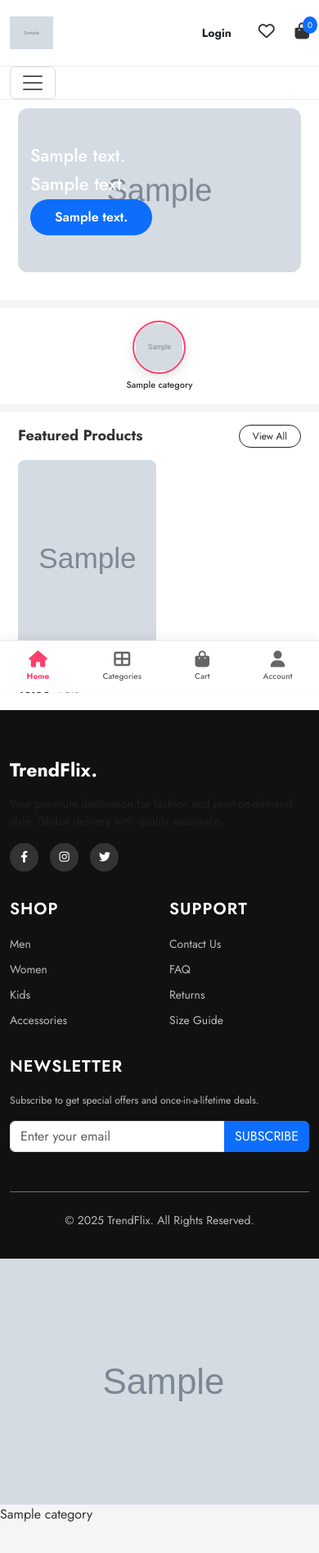
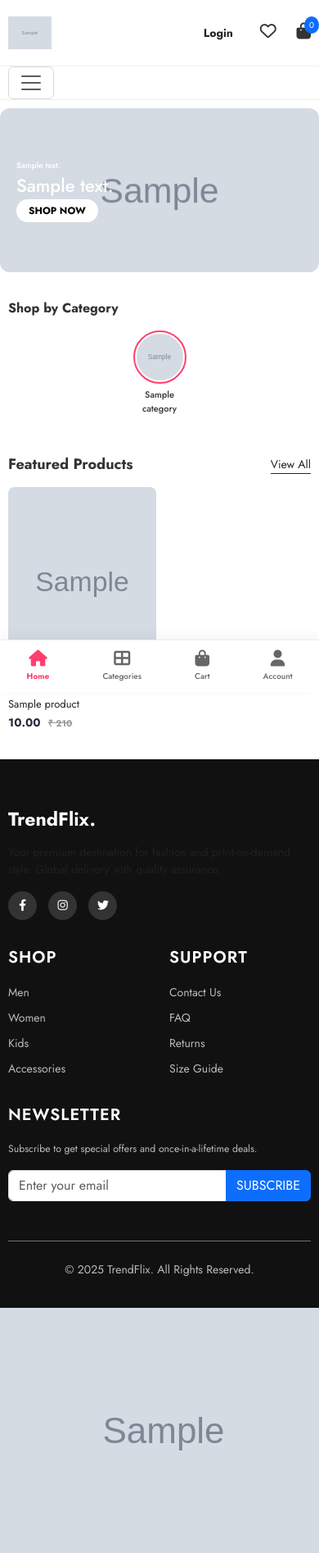
Before and after one commit to zahidbasha353-droid/trendflix-live, a Django app: page / in a window 390 px wide; the page is wider, and only the part inside the window is pictured. Shown: the top 1894 px of that part at 82% size. Run offline with Django 5.2, Linux system fonts and the light colour scheme; tables that the repository leaves empty hold one stand-in row (values such as "Sample post"); grey boxes marked "Sample" are stand-in pictures.

Commit message:
Updated Home Page with Premium Design

```diff
--- a/store/templates/index.html
+++ b/store/templates/index.html
@@ -5,110 +5,105 @@
 {% block content %}
 <style>
     /* =========================================
-       DESKTOP STYLES (Original Website Design)
+       🖥️ DESKTOP STYLES (Pc/Laptop only)
        ========================================= */
+    @media (min-width: 769px) {
         .hero-wrap { padding: 30px 0; }
-    .main-banner { height: 450px; background-size: cover; background-position: center; border-radius: 10px; position: relative; overflow: hidden; display: flex; align-items: center; padding: 50px; }
-    .side-banner { height: 215px; background-size: cover; background-position: center; border-radius: 10px; position: relative; display: flex; align-items: center; padding: 30px; margin-bottom: 20px; transition: 0.3s; }
-    .side-banner:last-child { margin-bottom: 0; }
+        .main-banner { height: 450px; background-size: cover; background-position: center; border-radius: 10px; padding: 50px; display: flex; align-items: center; }
+        .side-banner { height: 215px; background-size: cover; background-position: center; border-radius: 10px; padding: 30px; display: flex; align-items: center; margin-bottom: 20px; transition: 0.3s; }
+        .side-banner:hover { transform: translateY(-5px); }
 
-    /* Product Card Desktop */
-    .product-card { border: 1px solid #f0f0f0; border-radius: 8px; overflow: hidden; transition: 0.3s; background: white; position: relative; margin-bottom: 30px; }
+        /* Desktop Product Card */
+        .product-card { border: 1px solid #f0f0f0; border-radius: 8px; overflow: hidden; transition: 0.3s; background: white; margin-bottom: 30px; }
         .product-card:hover { box-shadow: 0 10px 30px rgba(0,0,0,0.08); border-color: white; }
-    .product-img-wrap { height: 280px; position: relative; overflow: hidden; background: #f9f9f9; }
+        .product-img-wrap { height: 280px; position: relative; background: #f9f9f9; overflow: hidden; }
         .product-img-link img { width: 100%; height: 100%; object-fit: cover; transition: 0.5s; }
         .product-card:hover .product-img-link img { transform: scale(1.05); }
 
-    /* Actions Desktop */
-    .product-actions { position: absolute; top: 15px; right: -50px; transition: 0.3s; display: flex; flex-direction: column; gap: 10px; z-index: 10; }
+        /* Desktop Actions */
+        .product-actions { position: absolute; top: 15px; right: -50px; transition: 0.3s; display: flex; flex-direction: column; gap: 10px; }
         .product-card:hover .product-actions { right: 15px; }
-    .action-btn { width: 35px; height: 35px; background: white; border-radius: 50%; display: flex; align-items: center; justify-content: center; color: #333; box-shadow: 0 3px 10px rgba(0,0,0,0.1); transition: 0.3s; }
+        .action-btn { width: 35px; height: 35px; background: white; border-radius: 50%; display: flex; align-items: center; justify-content: center; color: #333; box-shadow: 0 3px 10px rgba(0,0,0,0.1); }
         .action-btn:hover { background: #0d6efd; color: white; }
 
-    .product-info { padding: 15px; text-align: center; }
-    .product-title { font-weight: 600; font-size: 15px; margin-bottom: 8px; white-space: nowrap; overflow: hidden; text-overflow: ellipsis; }
-    .product-price { color: #0d6efd; font-weight: 700; font-size: 16px; }
-    .btn-shop { background: #0d6efd; color: white; padding: 10px 30px; border-radius: 30px; font-weight: 600; border: none; transition: 0.3s; text-decoration: none; display: inline-block; }
+        /* Desktop Categories */
+        .cat-circle-item { text-align: center; width: 120px; display: inline-block; margin: 20px; transition: 0.3s; }
+        .cat-circle-item:hover { transform: translateY(-5px); }
+        .cat-img-box { width: 100px; height: 100px; border-radius: 50%; overflow: hidden; margin: 0 auto 15px; border: 2px solid transparent; }
+        .cat-circle-item:hover .cat-img-box { border-color: #0d6efd; }
 
-    /* Categories Desktop */
-    .cat-circle-item { text-align: center; margin: 30px 0; transition: 0.3s; width: 120px; display: inline-block;}
-    .cat-img-box { width: 100px; height: 100px; border-radius: 50%; overflow: hidden; margin: 0 auto 15px; border: 2px solid transparent; transition: 0.3s; box-shadow: 0 5px 15px rgba(0,0,0,0.1); }
-    .cat-circle-item:hover .cat-img-box { border-color: #0d6efd; }
-    .cat-img-box img { width: 100%; height: 100%; object-fit: cover; }
-
+        /* Hide Mobile Elements */
+        .mobile-only { display: none !important; }
+    }
 
     /* =========================================
-       🔥 MOBILE APP STYLES (Myntra/Ajio Look) 🔥
+       📱 MOBILE APP STYLES (Phone Only)
        ========================================= */
     @media (max-width: 768px) {
-        body { background-color: #f5f5f5; padding-bottom: 80px; } /* App background slight grey */
+        body { background-color: #fff; padding-bottom: 70px; }
 
-        /* 1. Header & Banner Clean up */
-        .hero-wrap { padding: 10px 10px; background: white; margin-bottom: 10px; }
-        .main-banner { height: 200px; padding: 15px; border-radius: 12px; }
-        .main-banner h1 { font-size: 22px; margin-bottom: 5px; }
-        .mobile-hidden { display: none !important; }
+        /* Mobile Layout Fixes */
+        .desktop-only { display: none !important; }
+        .container { padding-left: 10px; padding-right: 10px; }
 
-        /* 2. Categories (Instagram Stories Style) */
-        .category-section-mobile { background: white; padding: 15px 0; margin-bottom: 10px; }
-        .category-container-scroll {
+        /* 1. App Banner */
+        .hero-wrap { padding: 10px 0; }
+        .main-banner { height: 200px; border-radius: 12px; background-size: cover; background-position: center; padding: 20px; display: flex; align-items: center; }
+        .main-banner h1 { font-size: 22px; line-height: 1.2; margin-bottom: 5px; }
+        .main-banner h4 { font-size: 10px; margin-bottom: 5px; }
+        .btn-shop { padding: 5px 15px; font-size: 12px; border-radius: 20px; background: white; color: black; border: none; font-weight: bold; }
+
+        /* 2. Instagram Story Style Categories */
+        .category-scroll-container {
             display: flex;
             overflow-x: auto;
-            padding: 0 15px;
             gap: 15px;
-            white-space: nowrap;
-            scrollbar-width: none;
+            padding: 10px 5px;
+            scrollbar-width: none; /* Hide scrollbar */
         }
-        .category-container-scroll::-webkit-scrollbar { display: none; }
+        .category-scroll-container::-webkit-scrollbar { display: none; }
 
-        .cat-circle-item { margin: 0; width: auto; display: flex; flex-direction: column; align-items: center; }
-        /* Pink Ring for "Story" feel */
-        .cat-img-box { width: 65px; height: 65px; margin-bottom: 5px; border: 2px solid #ff3f6c; padding: 2px; }
-        .cat-name { font-size: 11px; font-weight: 500; color: #333; }
+        .cat-circle-item { display: flex; flex-direction: column; align-items: center; width: 70px; flex-shrink: 0; }
+        .cat-img-box { width: 65px; height: 65px; border-radius: 50%; border: 2px solid #ff3f6c; padding: 2px; margin-bottom: 5px; }
+        .cat-img-box img { width: 100%; height: 100%; border-radius: 50%; object-fit: cover; }
+        .cat-name { font-size: 11px; color: #333; font-weight: 500; text-align: center; }
 
-        /* 3. Product Grid (Professional App Grid) */
-        .products-section-mobile { background: white; padding: 15px 10px; }
-        .section-header-mobile { display: flex; justify-content: space-between; align-items: center; margin-bottom: 15px; }
+        /* 3. Myntra Style Product Grid */
+        .products-grid-mobile { display: grid; grid-template-columns: 1fr 1fr; gap: 10px; }
+        .product-card { border: none; margin-bottom: 10px; }
 
-        .product-card {
-            border: none;
-            margin-bottom: 0;
-            box-shadow: none;
-            background: transparent;
+        .product-img-wrap {
+            height: 230px; /* Taller images like fashion apps */
+            border-radius: 8px;
+            overflow: hidden;
+            background: #f4f4f4;
+            position: relative;
         }
+        .product-img-link img { width: 100%; height: 100%; object-fit: cover; }
 
-        /* Taller Image for Fashion (Aspect Ratio 3:4) */
-        .product-img-wrap {
-            height: 240px;
-            border-radius: 8px;
-            background: #eee;
-            margin-bottom: 8px;
-        }
+        .product-info { padding: 8px 0; text-align: left; }
+        .product-title { font-size: 13px; color: #282c3f; margin-bottom: 2px; white-space: nowrap; overflow: hidden; text-overflow: ellipsis; }
+        .product-cat { font-size: 10px; color: #999; text-transform: uppercase; margin-bottom: 2px; }
+        .product-price { font-size: 14px; font-weight: 700; color: #282c3f; }
+        .old-price { font-size: 11px; color: #999; text-decoration: line-through; margin-left: 5px; }
 
-        .product-info { padding: 0; text-align: left; }
-        .product-title { font-size: 13px; color: #282c3f; margin-bottom: 2px; font-weight: 400; }
-        .product-cat { display: none; }
-        .product-price { font-size: 14px; color: #282c3f; font-weight: 700; }
-        .old-price { font-size: 11px; color: #999; font-weight: 400; }
+        /* Hide actions on mobile for clean look */
+        .product-actions { display: none; }
 
-        .product-actions { display: none; } /* Hide Hover Icons */
-        .btn-add-mobile { display: none; } /* Clean look, click image to buy */
-
-        /* 4. Bottom Navigation (Fixed App Bar) */
+        /* 4. Bottom Navigation */
         .bottom-nav {
             position: fixed; bottom: 0; left: 0; width: 100%;
             background: white; border-top: 1px solid #eee;
             display: flex; justify-content: space-around; padding: 12px 0;
-            z-index: 1000; box-shadow: 0 -4px 10px rgba(0,0,0,0.05);
+            z-index: 9999; box-shadow: 0 -4px 15px rgba(0,0,0,0.05);
         }
-        .nav-item-app { text-align: center; color: #666; text-decoration: none; font-size: 10px; font-weight: 500; }
-        .nav-item-app i { font-size: 20px; display: block; margin-bottom: 3px; }
-        .nav-item-app.active { color: #ff3f6c; font-weight: 700; } /* Myntra Red Highlight */
+        .nav-item-app { text-align: center; text-decoration: none; color: #666; font-size: 10px; font-weight: 500; }
+        .nav-item-app i { font-size: 20px; display: block; margin-bottom: 4px; }
+        .nav-item-app.active { color: #ff3f6c; font-weight: 700; }
     }
 </style>
 
-<div class="hero-wrap">
-    <div class="container">
+<div class="container hero-wrap">
     <div class="row">
         <div class="col-lg-8 mb-4 mb-lg-0">
             <div class="main-banner" style="background-image: url('{% if main_banner %}{{ main_banner.image.url }}{% else %}https://images.unsplash.com/photo-1483985988355-763728e1935b?auto=format&fit=crop&w=1470&q=80{% endif %}');">
@@ -116,7 +111,7 @@
                     {% if main_banner %}
                         <h4>{{ main_banner.small_text }}</h4>
                         <h1>{{ main_banner.main_text }}</h1>
-                            <a href="{{ main_banner.button_link }}" class="btn-shop">{{ main_banner.button_text }}</a>
+                        <a href="{{ main_banner.button_link }}" class="btn-shop">SHOP NOW</a>
                     {% else %}
                         <h4>New Collection</h4>
                         <h1>Summer Sale <br> Min 40% Off</h1>
@@ -126,43 +121,29 @@
             </div>
         </div>
 
-            <div class="col-lg-4 mobile-hidden">
+        <div class="col-lg-4 desktop-only">
             <div class="side-banner" style="background-image: url('{% if side_top %}{{ side_top.image.url }}{% else %}https://images.unsplash.com/photo-1542291026-7eec264c27ff?auto=format&fit=crop&w=1470&q=80{% endif %}');">
                 <div class="hero-content text-white">
-                        {% if side_top %}
-                            <h4>{{ side_top.small_text }}</h4>
-                            <h2>{{ side_top.main_text }}</h2>
-                            <a href="{{ side_top.button_link }}" class="text-white fw-bold text-decoration-underline">{{ side_top.button_text }}</a>
-                        {% else %}
                     <h4>Men's Shoes</h4>
                     <h2>Up to 50% Off</h2>
-                            <a href="#" class="text-white fw-bold text-decoration-underline">Discover Now</a>
-                        {% endif %}
                 </div>
             </div>
             <div class="side-banner" style="background-image: url('{% if side_bottom %}{{ side_bottom.image.url }}{% else %}https://images.unsplash.com/photo-1584917865442-de89df76afd3?auto=format&fit=crop&w=870&q=80{% endif %}');">
                 <div class="hero-content text-white">
-                        {% if side_bottom %}
-                            <h4>{{ side_bottom.small_text }}</h4>
-                            <h2>{{ side_bottom.main_text }}</h2>
-                            <a href="{{ side_bottom.button_link }}" class="text-white fw-bold text-decoration-underline">{{ side_bottom.button_text }}</a>
-                        {% else %}
                     <h4>Accessories</h4>
                     <h2>New Arrivals</h2>
-                            <a href="#" class="text-white fw-bold text-decoration-underline">Shop Bags</a>
-                        {% endif %}
-                    </div>
                 </div>
             </div>
         </div>
     </div>
 </div>
 
-<div class="category-section-mobile">
-    <div class="container">
-        <h6 class="fw-bold m-0 mb-3 d-none d-md-block text-center">Shop By Category</h6>
+<div class="container mb-4">
+    <div class="d-flex justify-content-between align-items-center mb-2 mobile-only">
+        <h6 class="fw-bold m-0">Shop by Category</h6>
+    </div>
 
-        <div class="category-container-scroll d-md-flex justify-content-center flex-wrap" style="gap: 20px;">
+    <div class="category-scroll-container d-lg-flex justify-content-center flex-wrap">
         {% for cat in categories %}
         <div class="cat-circle-item">
             <div class="cat-img-box">
@@ -179,16 +160,14 @@
         {% endfor %}
     </div>
 </div>
+
+<div class="container py-3">
+    <div class="d-flex justify-content-between align-items-center mb-3">
+        <h4 class="fw-bold m-0" style="font-size: 18px;">Featured Products</h4>
+        <a href="#" class="text-dark small text-decoration-none border-bottom border-dark">View All</a>
     </div>
 
-<div class="products-section-mobile">
-    <div class="container">
-        <div class="section-header-mobile">
-            <h3 class="fw-bold m-0" style="font-size: 18px;">Featured Products</h3>
-            <a href="#" class="btn btn-outline-dark btn-sm rounded-pill px-3" style="font-size: 12px;">View All</a>
-        </div>
-
-        <div class="row row-cols-2 row-cols-md-3 row-cols-lg-4 g-2">
+    <div class="row row-cols-2 row-cols-md-3 row-cols-lg-4 g-2 g-lg-4">
         {% for product in products %}
         <div class="col">
             <div class="product-card h-100">
@@ -211,18 +190,12 @@
                 </div>
 
                 <div class="product-info">
-                        <div class="product-cat text-muted small d-none d-md-block">{{ product.category }}</div>
+                    <div class="product-cat">{{ product.category }}</div>
                     <div class="product-title"><a href="{% url 'product_detail' product.id %}" class="text-decoration-none text-dark">{{ product.name }}</a></div>
-
-                        <div class="text-warning small mb-2 d-none d-md-block">
-                            <i class="fas fa-star"></i><i class="fas fa-star"></i><i class="fas fa-star"></i><i class="fas fa-star"></i><i class="fas fa-star-half-alt"></i>
-                        </div>
 
                     <div class="product-price">
                         {{ product.selling_price|currency:request }}
-                            <span class="old-price text-decoration-line-through ms-1">
-                                ₹ {{ product.cost_price|add:"200" }}
-                            </span>
+                        <span class="old-price">₹ {{ product.cost_price|add:"200" }}</span>
                     </div>
                 </div>
             </div>
@@ -230,25 +203,23 @@
         {% endfor %}
     </div>
 </div>
-</div>
 
-<style>
-    /* Desktop Hide */
-    @media (min-width: 769px) { .bottom-nav { display: none; } }
-</style>
-
-<div class="bottom-nav">
+<div class="bottom-nav mobile-only">
     <a href="{% url 'home' %}" class="nav-item-app active">
-        <i class="fas fa-home"></i> Home
+        <i class="fas fa-home"></i>
+        Home
     </a>
     <a href="#" class="nav-item-app">
-        <i class="fas fa-th-large"></i> Categories
+        <i class="fas fa-th-large"></i>
+        Categories
     </a>
     <a href="{% url 'cart' %}" class="nav-item-app">
-        <i class="fas fa-shopping-bag"></i> Cart
+        <i class="fas fa-shopping-bag"></i>
+        Cart
     </a>
     <a href="#" class="nav-item-app">
-        <i class="fas fa-user"></i> Account
+        <i class="fas fa-user"></i>
+        Account
     </a>
 </div>
 
```
Lines whose indentation alone changed are shown as unchanged.
